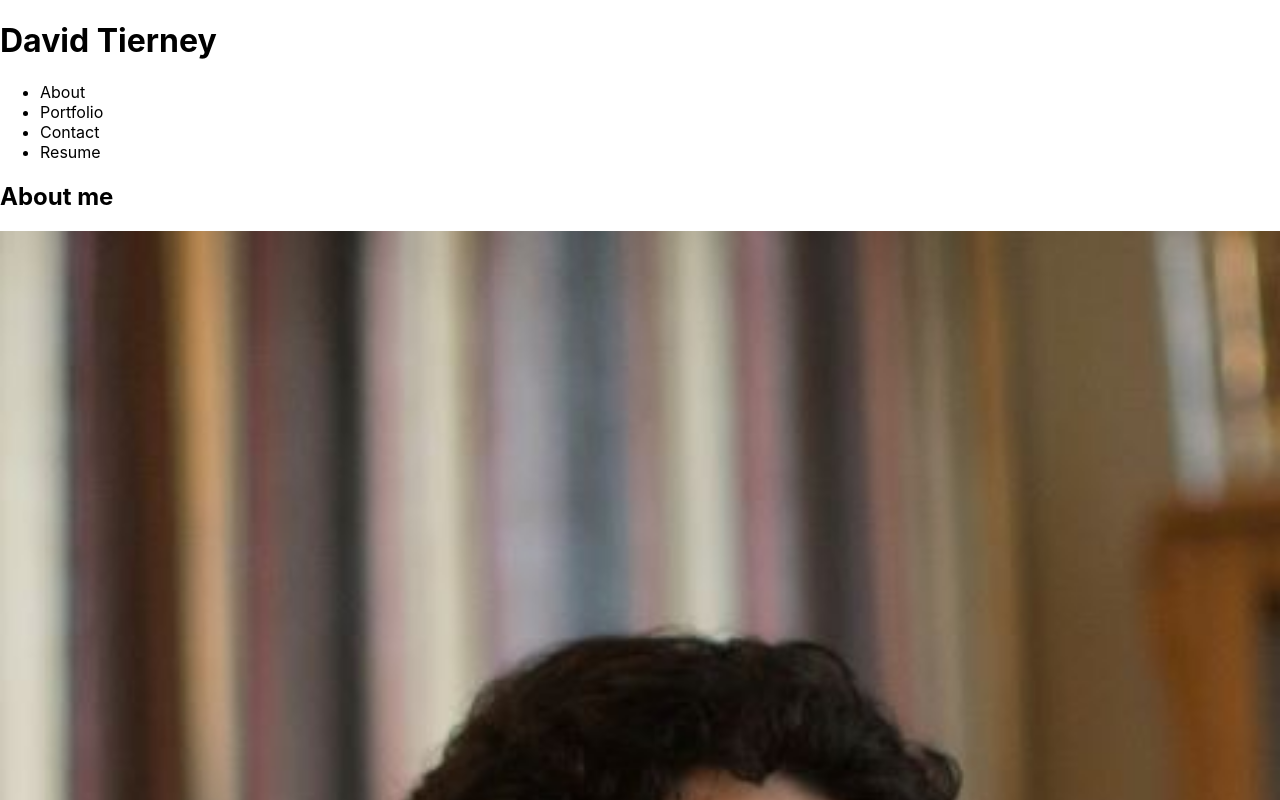
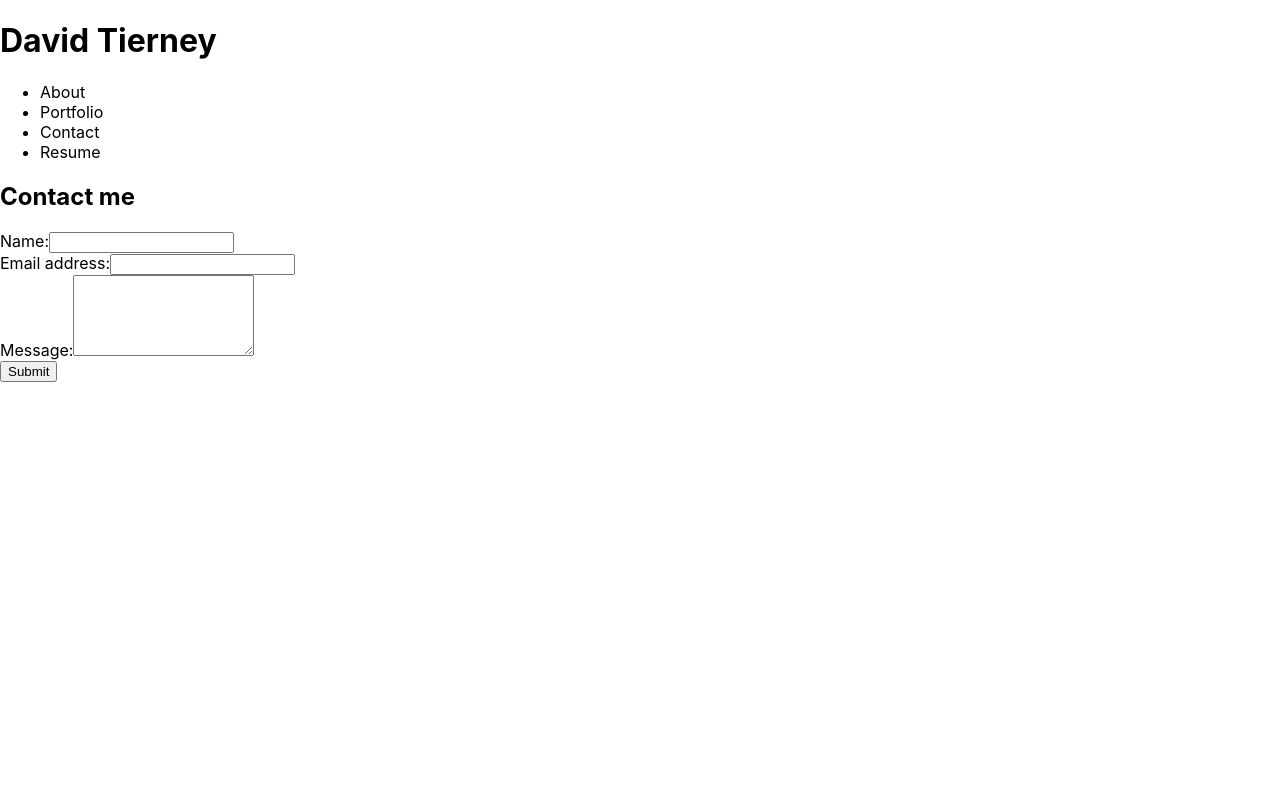
Before and after one commit to daveshouse44/react_portfolio, a React (Create React App) app: page / in a window 1280 px wide. Both pictures are taken after a click on the item "Contact". Shown: the top 800 px of the page. Built offline with nearby package versions, Linux system fonts and the light colour scheme.

Commit message:
added contact form page and validation from helper

```diff
--- a/src/App.js
+++ b/src/App.js
@@ -2,6 +2,7 @@
 import React, { useEffect, useState } from "react";
 import Nav from "./components/Nav";
 import About from "./components/About";
+import Contact from "./components/Contact";
 import "./App.css";
 
 function App() {
@@ -15,12 +16,12 @@
   const renderPage = () => {
     console.log("!!!!!!Current Page!!!!!!!", currentPage);
     switch (currentPage) {
-      case 'Portfolio':
+      // case 'Portfolio':
       //   return <Portfolio></Portfolio>
       //   break;
-      // case 'Contact':
-      //   return <Contact></Contact>
-      //   break;
+      case 'Contact':
+        return <Contact></Contact>
+        break;
       // case 'Resume':
       //   return <Resume></Resume>
       //   break;
--- /dev/null
+++ b/src/components/Contact.js
@@ -0,0 +1,90 @@
+import React, { useState } from "react";
+// Importing helper function to check if email is valid
+import { validateEmail } from "../utils/helpers";
+
+const Contact = () => {
+  const [formState, setFormState] = useState({
+    name: "",
+    email: "",
+    message: "",
+  });
+
+  const [errorMessage, setErrorMessage] = useState("");
+
+  const { name, email, message } = formState;
+
+  function handleChange(e) {
+    if (e.target.name === "email") {
+      const isValid = validateEmail(e.target.value);
+      console.log(isValid);
+      // Conditional statement to determine if email is valid
+      if (!isValid) {
+        setErrorMessage("Your email is invalid.");
+      } else {
+        setErrorMessage("");
+      }
+    } else {
+      if (!e.target.value.length) {
+        setErrorMessage(`${e.target.name} is required.`);
+      } else {
+        setErrorMessage("");
+      }
+    }
+
+    if (!errorMessage) {
+      setFormState({ ...formState, [e.target.name]: e.target.value });
+    }
+  }
+
+  function handleSubmit(e) {
+    e.preventDefault();
+    console.log(formState);
+  }
+
+  return (
+    <section>
+      <h1>Contact me</h1>
+      <form id="contact-form" onSubmit={handleSubmit}>
+        <div>
+          <label htmlFor="name">Name:</label>
+          <input
+            type="text"
+            name="name"
+            defaultValue={name}
+            onBlur={handleChange}
+          />
+        </div>
+
+        <div>
+          <label htmlFor="email">Email address:</label>
+          <input
+            type="email"
+            name="email"
+            defaultValue={email}
+            onBlur={handleChange}
+          />
+        </div>
+
+        <div>
+          <label htmlFor="message">Message:</label>
+          <textarea
+            name="message"
+            rows="5"
+            defaultValue={message}
+            onBlur={handleChange}
+          />
+        </div>
+        {errorMessage && (
+          <div>
+            <p className="error-text">{errorMessage}</p>
+          </div>
+        )}
+        <button type="submit" data-testid="button">
+          Submit
+        </button>
+      </form>
+    </section>
+  );
+};
+
+export default Contact;
--- /dev/null
+++ b/src/utils/helpers.js
@@ -0,0 +1,4 @@
+export function validateEmail(email) {
+    var re = /^(([^<>()[\]\\.,;:\s@"]+(\.[^<>()[\]\\.,;:\s@"]+)*)|(".+"))@((\[[0-9]{1,3}\.[0-9]{1,3}\.[0-9]{1,3}\.[0-9]{1,3}\])|(([a-zA-Z\-0-9]+\.)+[a-zA-Z]{2,}))$/;
+    return re.test(String(email).toLowerCase());
+  }
```
